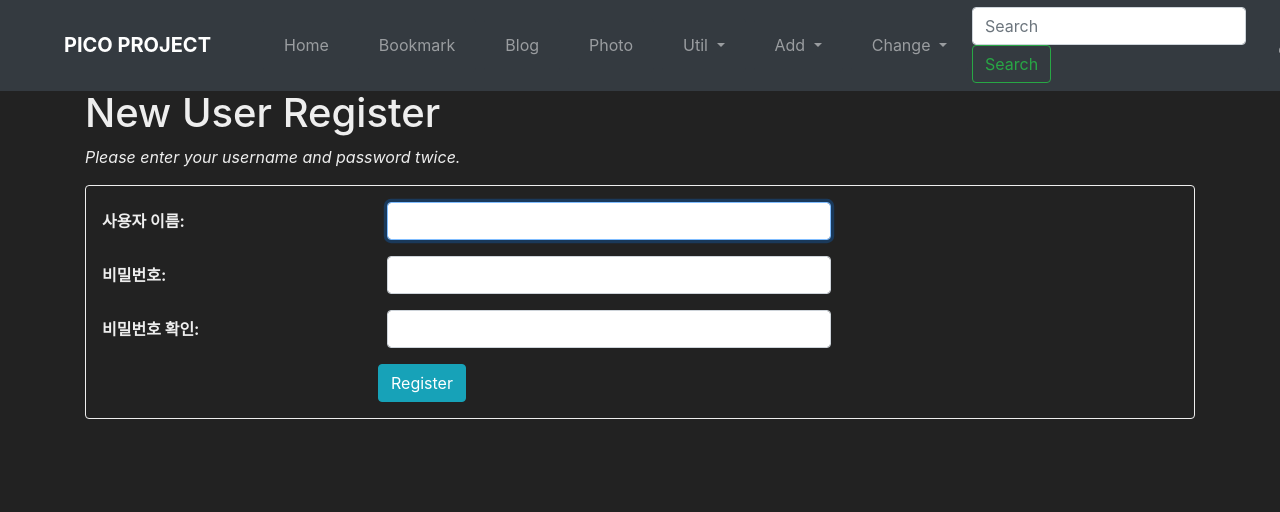
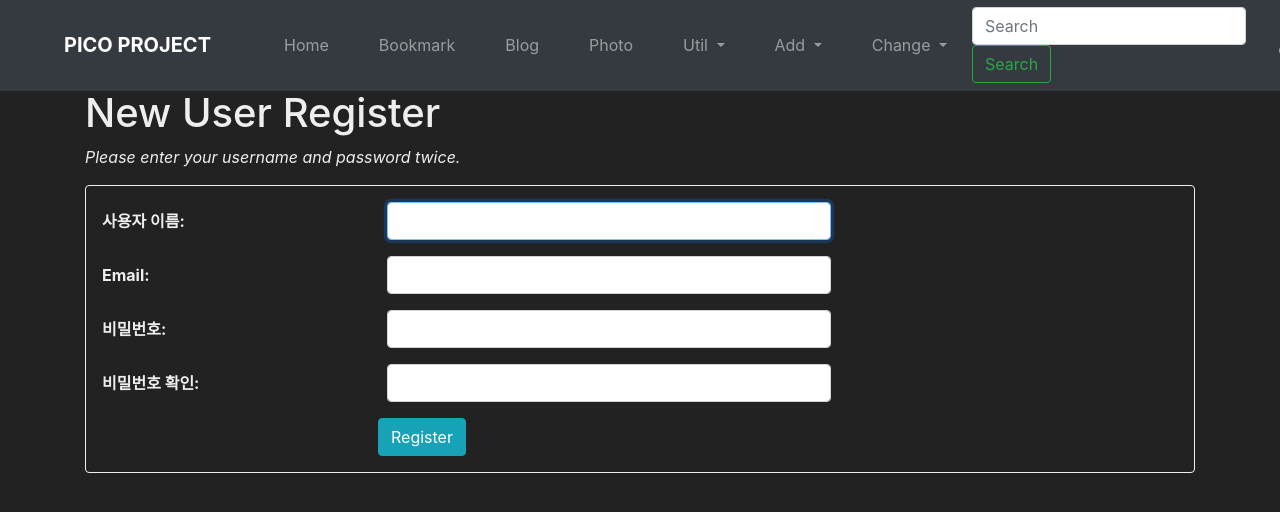
Before and after one commit to RATIONAL331/PICO_3KIM, a Django app: page /accounts/register/ in a window 1280 px wide. Shown: the part 1-513 px from the top of the page. Run offline with Django 3.2, Linux system fonts and the light colour scheme; some libraries are stand-ins or nearby versions.

Commit message:
register Update
회원가입 과정에서 이메일을 입력받고,
이메일을 확인하는 과정을 포함하였습니다.

```diff
--- /dev/null
+++ b/PICO_PROJECT/PICO_PROJECT/forms.py
@@ -0,0 +1,10 @@
+from django import forms
+from django.contrib.auth.forms import UserCreationForm
+from django.contrib.auth.models import User
+
+class RegisterForm(UserCreationForm):
+    email = forms.EmailField(max_length=200, help_text='Required')
+
+    class Meta:
+        model = User
+        fields = ('username', 'email', 'password1', 'password2')
--- a/PICO_PROJECT/PICO_PROJECT/settings.py
+++ b/PICO_PROJECT/PICO_PROJECT/settings.py
@@ -148,3 +148,9 @@ SITE_ID = 1
 DISQUS_WEBSITE_SHORTNAME = 'picosmu'
 
 LOGIN_REDIRECT_URL = '/'
+
+EMAIL_USE_TLS = True
+EMAIL_HOST = 'smtp.gmail.com'
+EMAIL_HOST_USER = '3kimsmu@gmail.com'
+EMAIL_HOST_PASSWORD = '!3KimRBHyyy'
+EAMIL_PORT = 587
--- a/PICO_PROJECT/PICO_PROJECT/urls.py
+++ b/PICO_PROJECT/PICO_PROJECT/urls.py
@@ -14,22 +14,20 @@ Including another URLconf
     2. Add a URL to urlpatterns:  path('blog/', include('blog.urls'))
 """
 from django.contrib import admin
-from django.urls import path, include
+from django.urls import path, re_path,include
 from django.conf.urls.static import static
 from django.conf import settings
 
-from .views import HomeView
-
-from .views import UserCreateView, UserCreateDoneTV
+from . import views
 
 urlpatterns = [
     path('admin/', admin.site.urls),
 
     path('accounts/', include('django.contrib.auth.urls')),
-    path('accounts/register/', UserCreateView.as_view(), name='register'),
-    path('accounts/register/done', UserCreateDoneTV.as_view(), name='register_done'),
+    path('accounts/register/', views.register, name='register'),
+    re_path(r'^accounts/register/activate/(?P<uidb64>[0-9A-Za-z_\-]+)/(?P<token>[0-9A-Za-z]{1,13}-[0-9A-Za-z]{1,20})/$', views.activate, name='activate'),
 
-    path('', HomeView.as_view(), name='home'),
+    path('', views.HomeView.as_view(), name='home'),
     path('bookmark/', include('bookmark.urls')),
     path('blog/', include('blog.urls')),
     path('photo/', include('photo.urls')),
--- a/PICO_PROJECT/PICO_PROJECT/views.py
+++ b/PICO_PROJECT/PICO_PROJECT/views.py
@@ -2,20 +2,67 @@ from django.views.generic import TemplateView
 
 from django.views.generic import CreateView
 from django.contrib.auth.forms import UserCreationForm
-from django.urls import reverse_lazy
+from django.urls import reverse_lazy, reverse
 
 from django.contrib.auth.mixins import AccessMixin
+
+from django.http import HttpResponse, HttpResponseRedirect
+from django.shortcuts import render, redirect
+from django.contrib.auth import login, authenticate
+from .forms import RegisterForm
+from django.contrib.sites.shortcuts import get_current_site
+from django.utils.encoding import force_bytes, force_text
+from django.utils.http import urlsafe_base64_encode, urlsafe_base64_decode
+from django.template.loader import render_to_string
+from .tokens import account_activation_token
+from django.contrib.auth.models import User
+from django.core.mail import EmailMessage
+
 
 class HomeView(TemplateView):
     template_name = 'home.html'
 
-class UserCreateView(CreateView):
-    template_name = 'registration/register.html'
-    form_class = UserCreationForm
-    success_url = reverse_lazy('register_done')
+def register(request):
+    if request.method == 'POST':
+        form = RegisterForm(request.POST)
+        if form.is_valid():
+            user = form.save(commit=False)
+            user.is_active = False
+            user.save()
+            current_site = get_current_site(request)
+            mail_subject = 'Activate your blog account.'
+            message = render_to_string('registration/acc_active_email.html', {
+                'user': user,
+                # 'domain': current_site.domain,
+                'domain': '127.0.0.1:8000',
+                'uid':urlsafe_base64_encode(force_bytes(user.pk)),
+                'token':account_activation_token.make_token(user),
+            })
+            to_email = form.cleaned_data.get('email')
+            email = EmailMessage(
+                        mail_subject, message, to=[to_email]
+            )
+            email.send()
+            return render(request, 'registration/register_validate.html')
+    else:
+        form = RegisterForm()
+    return render(request, 'registration/register.html', {'form': form})
 
-class UserCreateDoneTV(TemplateView):
-    template_name = 'registration/register_done.html'
+
+def activate(request, uidb64, token):
+    try:
+        uid = force_text(urlsafe_base64_decode(uidb64))
+        user = User.objects.get(pk=uid)
+    except(TypeError, ValueError, OverflowError, User.DoesNotExist):
+        user = None
+    if user is not None and account_activation_token.check_token(user, token):
+        user.is_active = True
+        user.save()
+        login(request, user)
+        # return redirect('home')
+        return render(request, 'registration/registration_done.html')
+    else:
+        return HttpResponse('Activation link is invalid!')
 
 class OwnerOnlyMixin(AccessMixin):
     raise_exception = True
--- /dev/null
+++ b/PICO_PROJECT/templates/registration/acc_active_email.html
@@ -0,0 +1,5 @@
+{% autoescape off %}
+Hi {{ user.username }},
+Please click on the link to confirm your registration,
+http://{{ domain }}{% url 'activate' uidb64=uid token=token %}
+{% endautoescape %}
--- a/PICO_PROJECT/templates/registration/password_change_form.html
+++ b/PICO_PROJECT/templates/registration/password_change_form.html
@@ -15,15 +15,15 @@
 {% endif %}
 <form action="." method="POST" style="background-color: #222; color:#eee; border-color:#eee;">
     <div class="form-group row">
-        {{ form.old_password|add_class:"form-control col-sm-3 ml-3 font-weight-bold" }}
+        {{ form.old_password|add_label_class:"col-form-label col-sm-3 ml-3 font-weight-bold" }}
         <div class="col-sm-5">{{ form.old_password|add_class:"form-control"|attr:"autofocus" }}</div>
     </div>
     <div class="form-group row">
-        {{ form.new_password1|add_class:"form-control col-sm-3 ml-3 font-weight-bold" }}
+        {{ form.new_password1|add_label_class:"col-form-label col-sm-3 ml-3 font-weight-bold" }}
         <div class="col-sm-5">{{ form.new_password1|add_class:"form-control" }}</div>
     </div>
     <div class="form-group row">
-        {{ form.new_password2|add_class:"form-control col-sm-3 ml-3 font-weight-bold" }}
+        {{ form.new_password2|add_label_class:"col-form-label col-sm-3 ml-3 font-weight-bold" }}
         <div class="col-sm-5">{{ form.new_password2|add_class:"form-control" }}</div>
     </div>
 
--- a/PICO_PROJECT/templates/registration/register.html
+++ b/PICO_PROJECT/templates/registration/register.html
@@ -13,9 +13,14 @@
 </div>
 {% endif %}
 <form action="." method="POST" class="card pt-3" style="background-color: #222; color:#eee; border-color:#eee;">
+    {% csrf_token %}
     <div class="form-group row">
         {{ form.username|add_label_class:"col-form-label col-sm-3 ml-3 font-weight-bold" }}
         <div class="col-sm-5">{{ form.username|add_class:"form-control"|attr:"autofocus" }}</div>
+    </div>
+    <div class="form-group row">
+        {{ form.email|add_label_class:"col-form-label col-sm-3 ml-3 font-weight-bold" }}
+        <div class="col-sm-5">{{ form.email|add_class:"form-control" }}</div>
     </div>
     <div class="form-group row">
         {{ form.password1|add_label_class:"col-form-label col-sm-3 ml-3 font-weight-bold" }}
--- /dev/null
+++ b/PICO_PROJECT/templates/registration/register_validate.html
@@ -0,0 +1,6 @@
+{% extends "base.html" %}
+{% block title %}register_validate.html{% endblock %}
+{% block content %}
+<h1>Please confirm your email address to complete the registeration.</h1>
+<br>
+{% endblock %}
--- a/PICO_PROJECT/templates/registration/registration_done.html
+++ b/PICO_PROJECT/templates/registration/registration_done.html
@@ -4,5 +4,4 @@
 <h1>Registeration Completed Success!</h1>
 <br>
 <p>Thank you for registering.</p>
-<p class="font-italic"><a href="{% url 'login' %}"></a>Log in</p>
 {% endblock %}
```
Also changed, not shown: PICO_PROJECT/PICO_PROJECT/tokens.py (added, +9 -0 lines), PICO_PROJECT/db.sqlite3.
